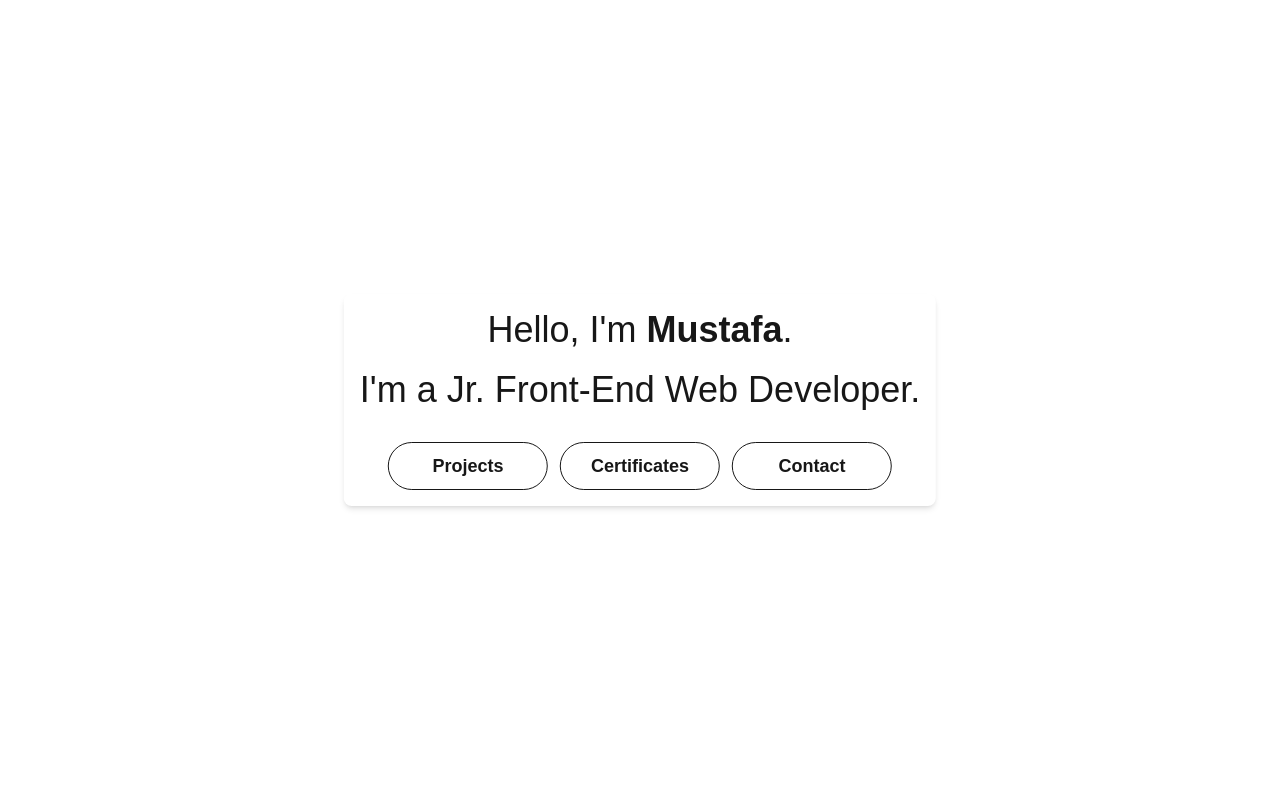
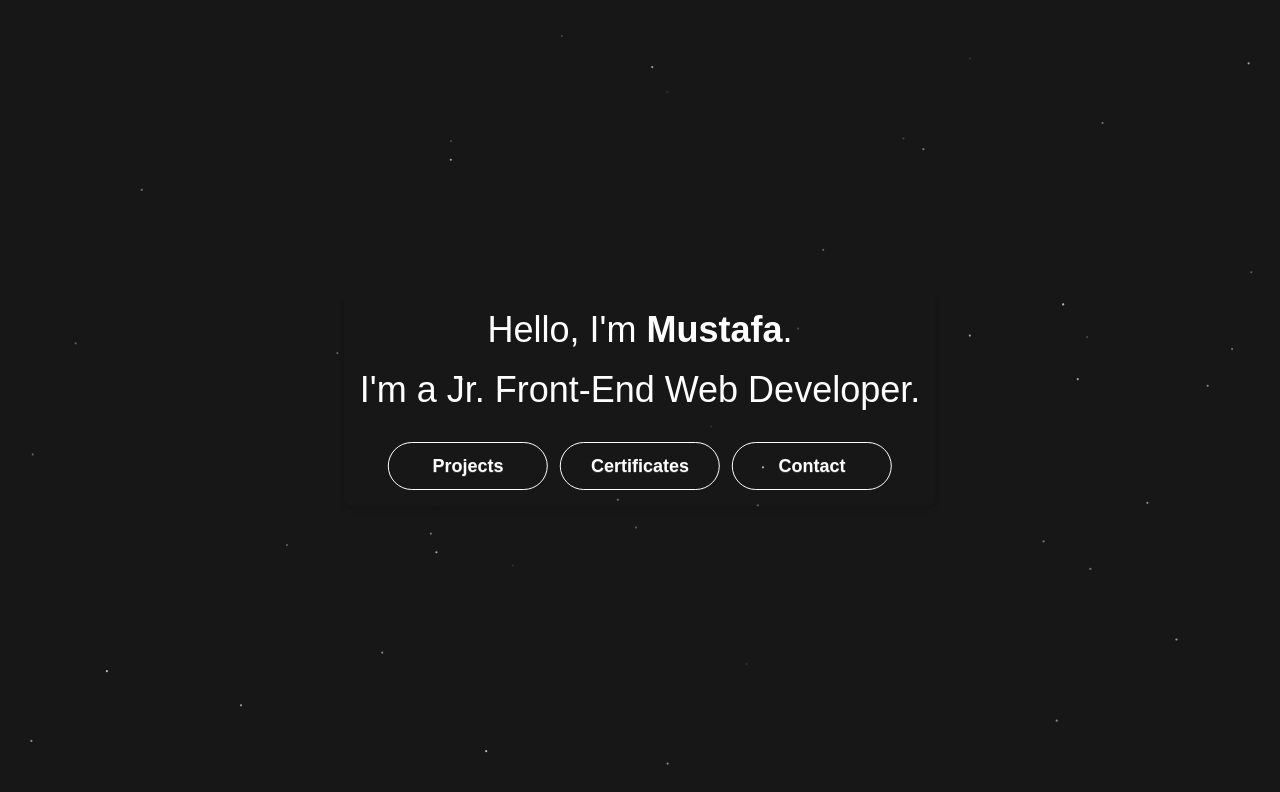
Before and after one commit to Farothtc/portfolioweb, a Next.js app: page / in a window 1280 px wide. Shown: the top 792 px of the page. Built offline with nearby package versions, Linux system fonts and the light colour scheme.

Commit message:
fix: crucial light theme problem solved

```diff
--- a/src/app/globals.css
+++ b/src/app/globals.css
@@ -2,8 +2,8 @@
 @plugin "daisyui";
 
 :root {
-  --background: #ffffff;
-  --foreground: #171717;
+  --background: #171717;
+  --foreground: #ffff;
 }
 
 @theme inline {
@@ -11,13 +11,6 @@
   --color-foreground: var(--foreground);
   --font-sans: var(--font-geist-sans);
   --font-mono: var(--font-geist-mono);
-}
-
-@media (prefers-color-scheme: dark) {
-  :root {
-    --background: #0a0a0a;
-    --foreground: #ededed;
-  }
 }
 
 body {
```
